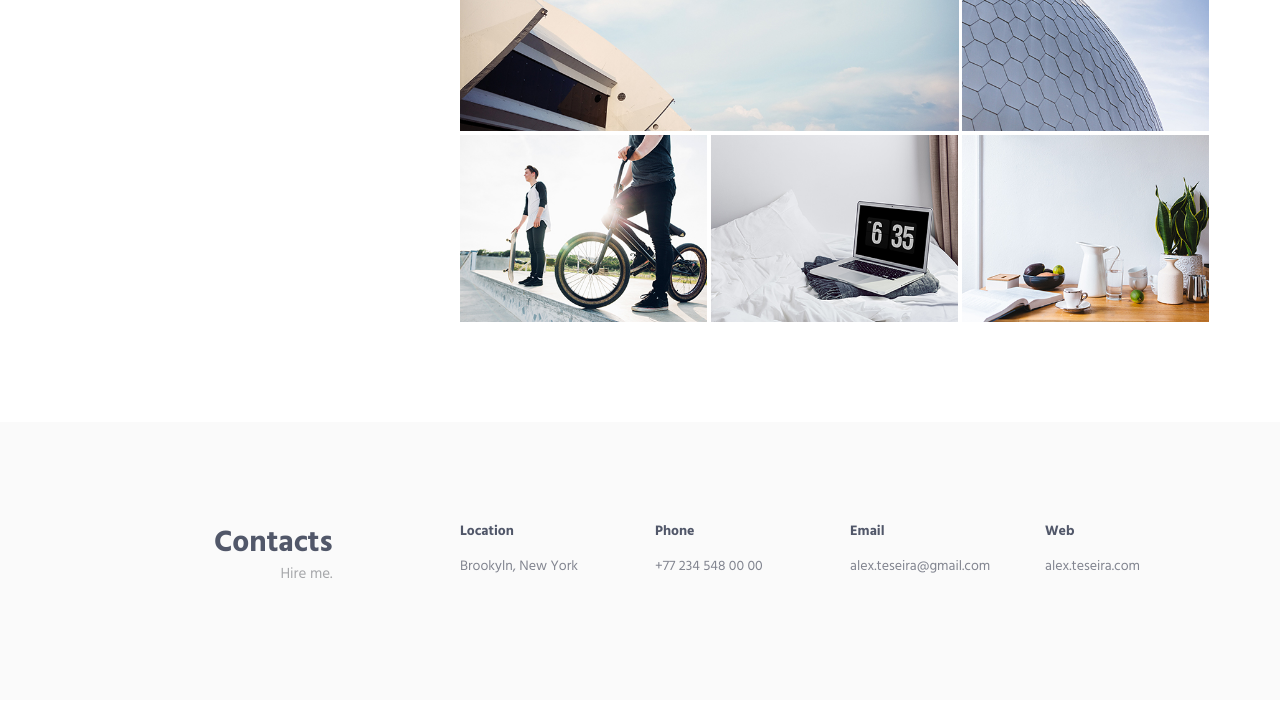
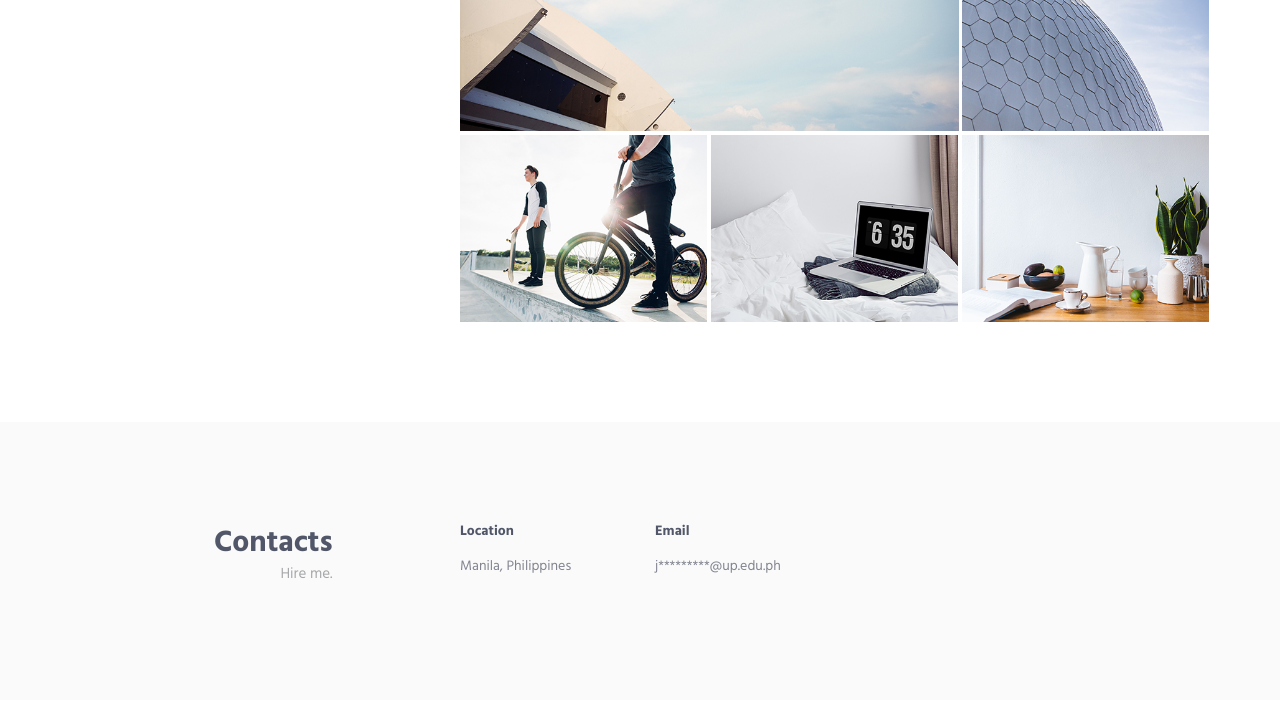
Before and after one commit to jerwinquirante/jcquirante, a website: page index.html in a window 1280 px wide. Shown: the part 2189-2907 px from the top of the page. Drawn offline with Linux system fonts and the light colour scheme.

Commit message:
Update index.html

```diff
--- a/index.html
+++ b/index.html
@@ -60,7 +60,7 @@
                             <ul class="nav navbar-nav navbar-nav-right">
                                 <li class="js_nav-item nav-item"><a class="nav-item-child nav-item-hover" href="#body">Home</a></li>
                                 <li class="js_nav-item nav-item"><a class="nav-item-child nav-item-hover" href="#about">About Me</a></li>
-                                <li class="js_nav-item nav-item"><a class="nav-item-child nav-item-hover" href="#experience">Research</a></li>
+                                <li class="js_nav-item nav-item"><a class="nav-item-child nav-item-hover" href="#research">Research</a></li>
                                 <li class="js_nav-item nav-item"><a class="nav-item-child nav-item-hover" href="#contact">Contact</a></li>
                             </ul>
                         </div>
@@ -124,8 +124,8 @@
 
 
 
-        <!-- Experience -->
-        <div id="experience">
+        <!-- Research -->
+        <div id="research">
             <div class="bg-color-sky-light" data-auto-height="true">
                 <div class="container content-lg">
                     <div class="row">
@@ -416,19 +416,11 @@
                             <div class="row">
                                 <div class="col-md-3 col-xs-6 md-margin-b-30">
                                     <h5>Location</h5>
-                                    <a href="#">Brookyln, New York</a>
-                                </div>
-                                <div class="col-md-3 col-xs-6 md-margin-b-30">
-                                    <h5>Phone</h5>
-                                    <a href="#">+77 234 548 00 00</a>
+                                    <a href="#">Manila, Philippines</a>
                                 </div>
                                 <div class="col-md-3 col-xs-6">
                                     <h5>Email</h5>
-                                    <a href="mailto:#">alex.teseira@gmail.com</a>
-                                </div>
-                                <div class="col-md-3 col-xs-6">
-                                    <h5>Web</h5>
-                                    <a href="#">alex.teseira.com</a>
+                                    <a href="mailto:#">j*********@up.edu.ph</a>
                                 </div>
                             </div>
                         </div>
```
